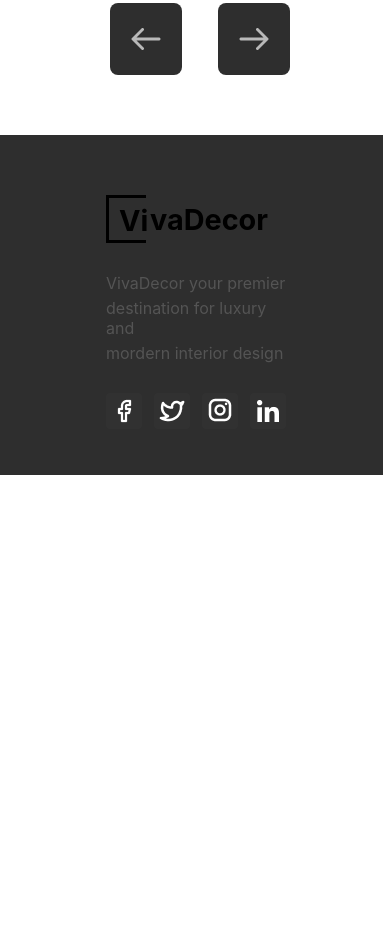
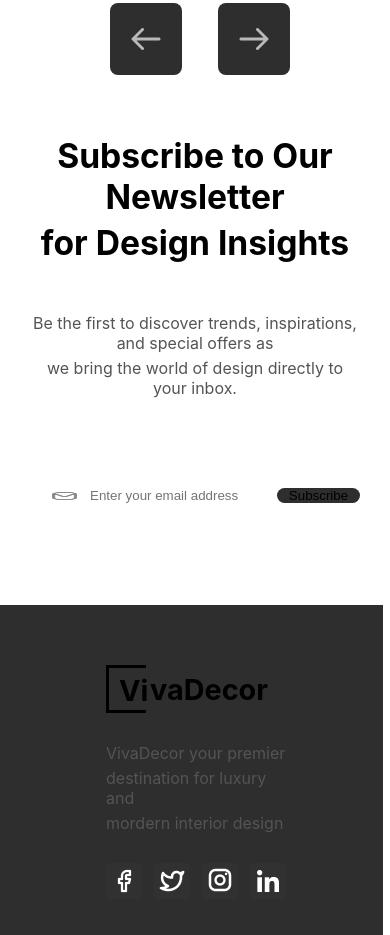
Before and after one commit to Th3-D5-482/VivaDecor-Project-TreeHog, a React (Vite) app: page / in a window 390 px wide. Shown: the part 5080-6015 px from the top of the page. Before the commit the page ends 5555 px from the top, so only its background shows below. Built offline with nearby package versions, Linux system fonts and the light colour scheme.

Commit message:
Th3_D5_482

```diff
--- a/src/components/Footer.css
+++ b/src/components/Footer.css
@@ -23,9 +23,13 @@ footer {
 .firstSec .part1,.part2 {
     margin-top: 30px;
 }
-.firstSec .part1 a, .part2 a {
+.firstSec .part1 a {
     text-decoration: none;
     color: var(--secondary-color);
+}
+.firstSec .part1 a:hover {
+    color: var(--third-color);
+    text-decoration: underline;
 }
 .firstSec .part2 {
     width: max-content;
--- /dev/null
+++ b/src/components/Newsletter.css
@@ -0,0 +1,70 @@
+.newsletter {
+    width: 65%;
+    height: 370px;
+    margin-top: 100px;
+    margin-left: 206px;
+    margin-right: 206px;
+    display: flex;
+    flex-direction: column;
+    text-align: center;
+}
+.newsletter h1 {
+    font-size: 2.8rem;
+}
+.newsletter h1 p {
+    margin-bottom: 5px;
+}
+.newsletter .beThe {
+    margin-top: 50px;
+    color: var(--secondary-color);
+}
+.newsletter .beThe p {
+    margin-bottom: 5px;
+}
+.newsletter .emailNBtn {
+    margin-top: 80px;
+    height: 80px;
+    display: flex;
+    flex-direction: row;
+}
+.emailNBtn .emailID {
+    width: 600px;
+    padding-left: 92px;
+    padding-right: 92px;
+    border: none;
+    background: url('../assets/email.png') no-repeat 10% 50%;
+    margin-top: 10px;
+    margin-bottom: 10px;
+}
+.emailNBtn .subscribeBtn {
+    width: 240px;
+    margin-top: 10px;
+    margin-bottom: 10px;
+    background-color: var(--primary-color);
+    border: none;
+    border-radius: 8px;
+}
+.emailNBtn .subscribeBtn:hover {
+    background-color: var(--third-color);
+    cursor: pointer;
+}
+@media (max-width: 768px) {
+    .newsletter {
+        width: 100%;
+        margin-left: 0;
+        margin-right: 0;
+        margin-top: 100px;
+    }
+    .newsletter h1 {
+        font-size: 2.1rem;
+    }
+    .emailNBtn .emailID {
+        width: 250px;
+        padding-left: 60px;
+        padding-right: 10px;
+        background-size: 10% 50%;
+    }
+    .emailNBtn .subscribeBtn {
+        width: 150px;
+    }
+}
--- /dev/null
+++ b/src/components/Newsletter.jsx
@@ -0,0 +1,20 @@
+import './Newsletter.css';
+function Newsletter() {
+    return(
+        <>
+            <main className ="newsletter">
+                <h1> Subscribe to Our Newsletter
+                <p/> for Design Insights
+                </h1>
+                <p className ="beThe">Be the first to discover trends, inspirations, and special offers as
+                <p/> we bring the world of design directly to your inbox.
+                </p>
+                <div className ="emailNBtn">
+                    <input type ="email" placeholder="Enter your email address" className ="emailID"/>
+                    <button className ="subscribeBtn">Subscribe</button>
+                </div>
+            </main>
+        </>
+    );
+}
+export default Newsletter;
--- a/src/components/ServiceSection.css
+++ b/src/components/ServiceSection.css
@@ -33,11 +33,6 @@
     height: 184px;
     display: flex;
     flex-direction: row;
-}
-.container .group20:hover {
-    border: 1px solid var(--third-color);
-    border-radius: 8px;
-    color: var(--third-color);
 }
 .group20 .group20Img {
     width: 72px;
--- a/src/components/Testamonials.css
+++ b/src/components/Testamonials.css
@@ -100,8 +100,15 @@
 .leftNRightArrow .leftArrowBtn {
     background: var(--primary-color) url('../assets/leftArrow.png') no-repeat 50% 50%;
 }
+.leftNRightArrow .leftArrowBtn:hover {
+    background-color: var(--third-color);
+}
 .leftNRightArrow .rightArrowBtn {
     background: var(--primary-color) url('../assets/rightArrow.png') no-repeat 50% 50%;
+}
+.leftNRightArrow .rightArrowBtn:hover {
+    background-color: var(--third-color);
+    cursor: pointer;
 }
 @media (max-width: 768px) {
     .testamonials {
--- a/src/pages/HomePage.jsx
+++ b/src/pages/HomePage.jsx
@@ -1,6 +1,7 @@
 import Footer from '../components/Footer';
 import Header from '../components/Header';
 import HeroSection from '../components/HeroSection';
+import Newsletter from '../components/Newsletter';
 import ProcessSection from '../components/ProcessSection';
 import Section4 from '../components/Section4';
 import ServiceSection from '../components/ServiceSection';
@@ -15,6 +16,7 @@ function HomePage () {
         <Section4/>
         <ProcessSection/>
         <Testamonials/>
+        <Newsletter/>
         <Footer/>
     </>
     );
```
Also changed, not shown: src/assets/email.png (added).
